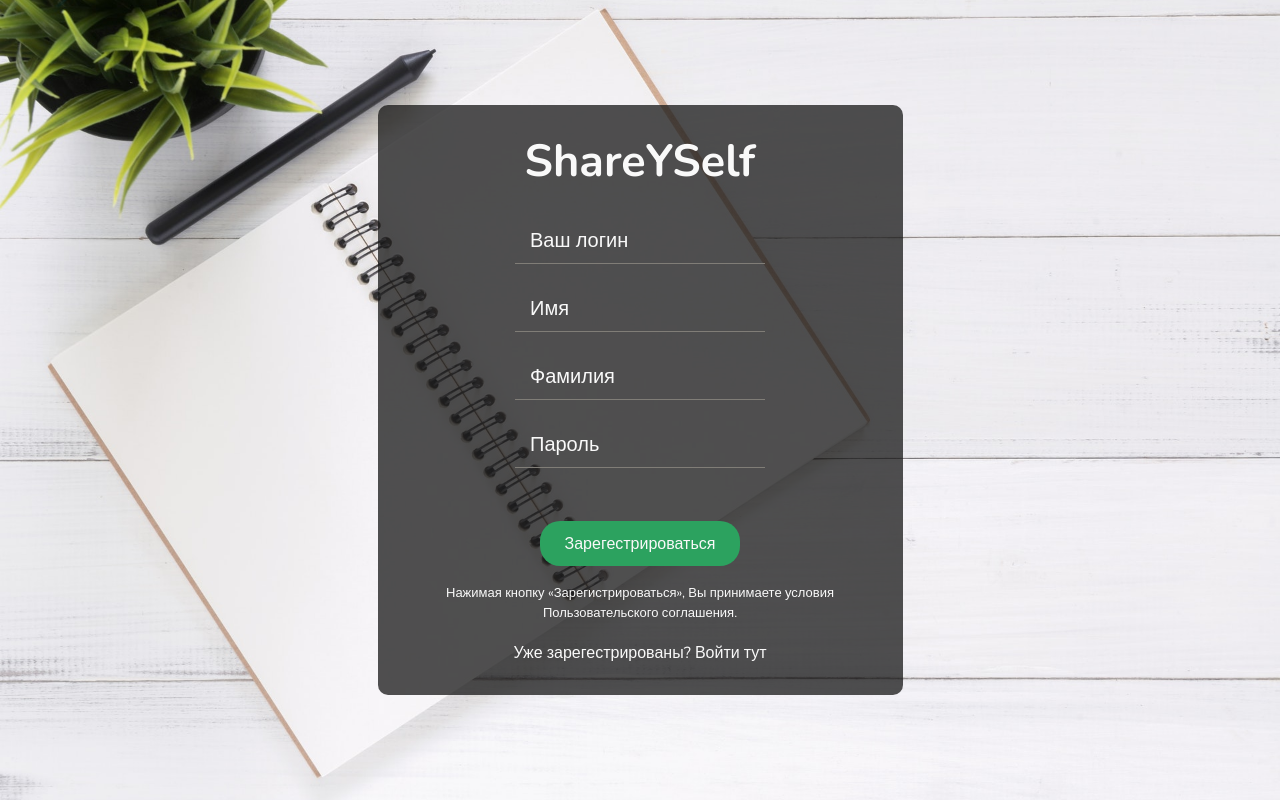
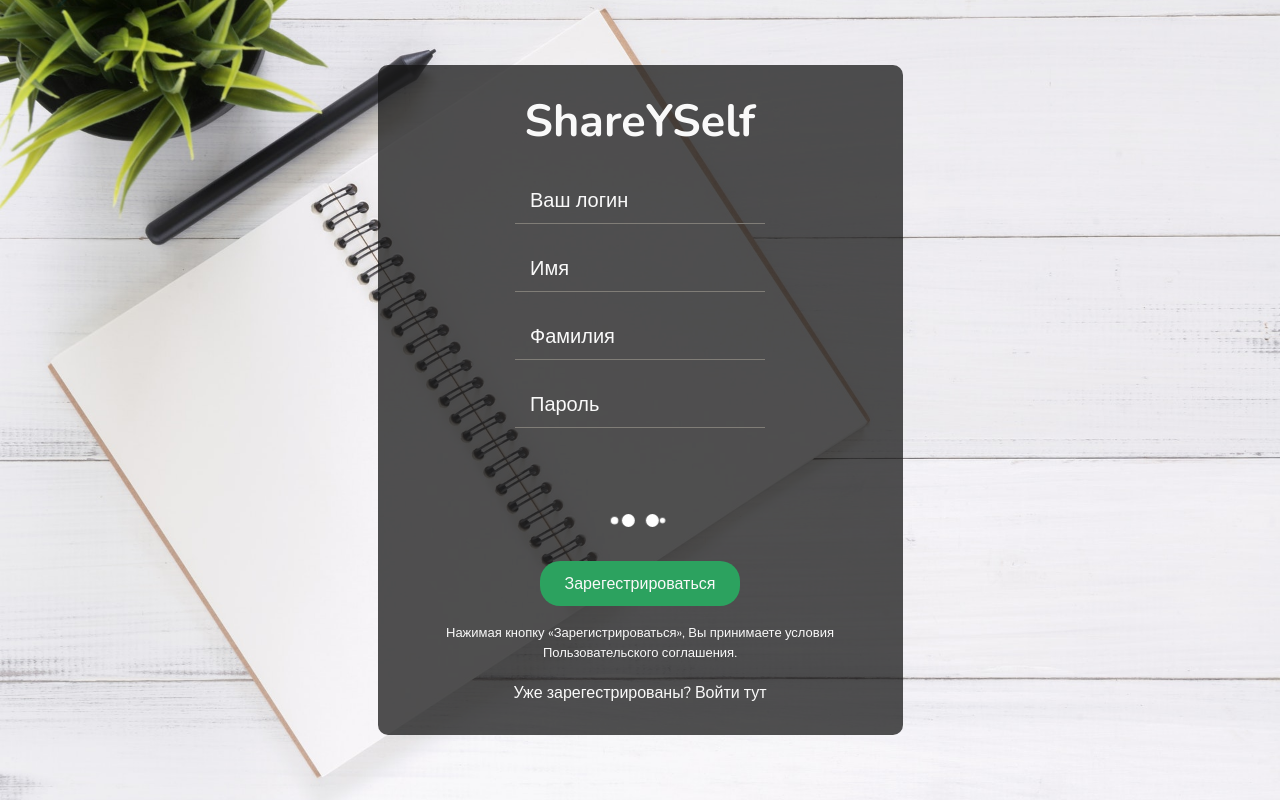
Before and after one commit to seneka13/ShareYSelf-project, a React (Create React App) app: page /signup in a window 1280 px wide. Built offline with nearby package versions, Linux system fonts and the light colour scheme; no server answers; the HTML template or start-up script is replaced by a standard one; a web font is replaced by a local one.

Commit message:
add load spinner

```diff
--- /dev/null
+++ b/src/components/LoadSpinner/index.jsx
@@ -0,0 +1,15 @@
+import React from 'react'
+import styles from './load.module.scss'
+
+function LoadSpinner({ className }) {
+  return (
+    <div className={styles.ldsEllipsis}>
+      <div className={className} />
+      <div className={className} />
+      <div className={className} />
+      <div className={className} />
+    </div>
+  )
+}
+
+export default LoadSpinner
--- /dev/null
+++ b/src/components/LoadSpinner/load.module.scss
@@ -0,0 +1,66 @@
+.ldsEllipsis {
+    display: inline-block;
+    position: relative;
+    width: 80px;
+    height: 80px;
+}
+
+.ldsEllipsis div {
+    position: absolute;
+    top: 33px;
+    width: 13px;
+    height: 13px;
+    border-radius: 50%;
+    background: #fff;
+    animation-timing-function: cubic-bezier(0, 1, 1, 0);
+}
+
+.ldsEllipsis div:nth-child(1) {
+    left: 8px;
+    animation: ldsEllipsis1 0.6s infinite;
+}
+
+.ldsEllipsis div:nth-child(2) {
+    left: 8px;
+    animation: ldsEllipsis2 0.6s infinite;
+}
+
+.ldsEllipsis div:nth-child(3) {
+    left: 32px;
+    animation: ldsEllipsis2 0.6s infinite;
+}
+
+.ldsEllipsis div:nth-child(4) {
+    left: 56px;
+    animation: ldsEllipsis3 0.6s infinite;
+}
+
+@keyframes ldsEllipsis1 {
+    0% {
+        transform: scale(0);
+    }
+
+    100% {
+        transform: scale(1);
+    }
+}
+
+@keyframes ldsEllipsis3 {
+    0% {
+        transform: scale(1);
+    }
+
+    100% {
+        transform: scale(0);
+    }
+}
+
+@keyframes ldsEllipsis2 {
+    0% {
+        transform: translate(0, 0);
+    }
+
+    100% {
+        transform: translate(24px, 0);
+    }
+}
--- a/src/pages/SignUp/index.jsx
+++ b/src/pages/SignUp/index.jsx
@@ -7,6 +7,7 @@ import PrimeInput from '../../components/PrimeInput'
 import Logo from '../../components/Logo'
 import { changeField, clearFields, signupAction } from '../../store/actions'
 import PrimeBtn from '../../components/PrimeBtn'
+import LoadSpinner from '../../components/LoadSpinner'
 import styles from './signup.module.scss'
 
 function SignUp({ username, password, firstname, lastname,
@@ -62,6 +63,7 @@ function SignUp({ username, password, firstname, lastname,
             <div className={styles.formErr}>
               {(err && !formErr) ? err : formErr}
             </div>
+            <LoadSpinner />
             <PrimeBtn
               text="Зарегестрироваться"
               onClick={handleClick}
--- a/src/pages/UserPage/UserAvatar.jsx
+++ b/src/pages/UserPage/UserAvatar.jsx
@@ -31,7 +31,7 @@ function UserAvatar() {
           {avatar ? <img src={avatar} alt="avatar" /> : <ProfileIcon className={styles.profIcon} />}
         </div>
         <label className={styles.avatarUpload} htmlFor="avatar">
-          Загрузить
+          {avatar ? 'Изменить' : 'Загрузить'}
           <input
             id="avatar"
             type="file"
--- a/src/pages/UserPage/user.module.scss
+++ b/src/pages/UserPage/user.module.scss
@@ -42,7 +42,7 @@
         border-radius: 50%;
         box-sizing: border-box;
         object-fit: cover;
-        border: 3px dotted $btn-color;
+        border: 5px solid $btn-color2;
 
         img {
             width: 100%;
--- a/src/store/actions/auth.js
+++ b/src/store/actions/auth.js
@@ -17,7 +17,7 @@ import {
 
   USER_LOGOUT } from '../constants'
 
-const endpoint = 'http://localhost:8220'
+const endpoint = 'http://localhost:8220' || 'https://polar-brook-40910.herokuapp.com'
 
 // функция проверят успешно ли отправился запрос
 const checkResponse = (response, errText) => {
--- a/src/store/actions/event.js
+++ b/src/store/actions/event.js
@@ -17,7 +17,7 @@ import {
   EDIT_EVENT_FAILED,
 } from '../constants'
 
-const endpoint = 'http://localhost:8220'
+const endpoint = 'http://localhost:8220' || 'https://polar-brook-40910.herokuapp.com'
 
 // функция проверят успешно ли отправился запрос
 const checkResponse = (response, errText) => {
```
